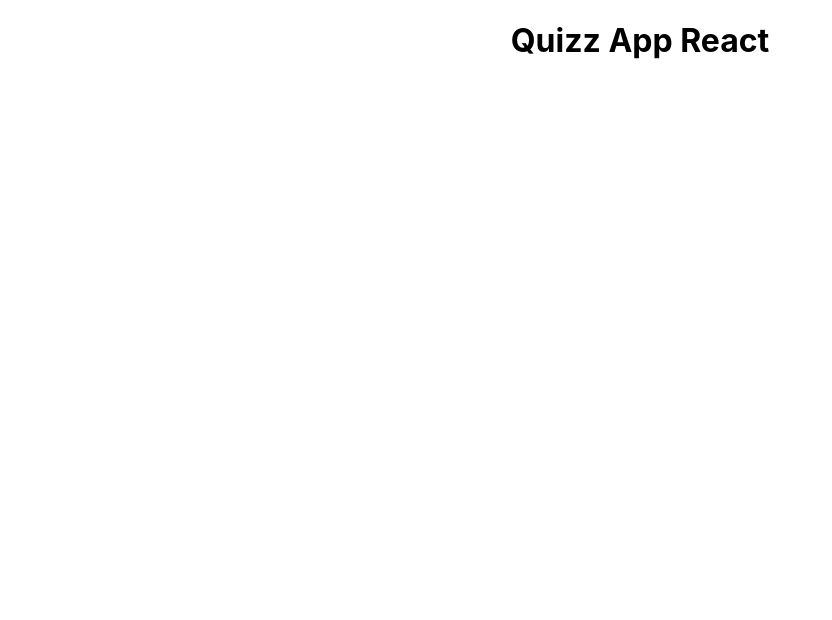
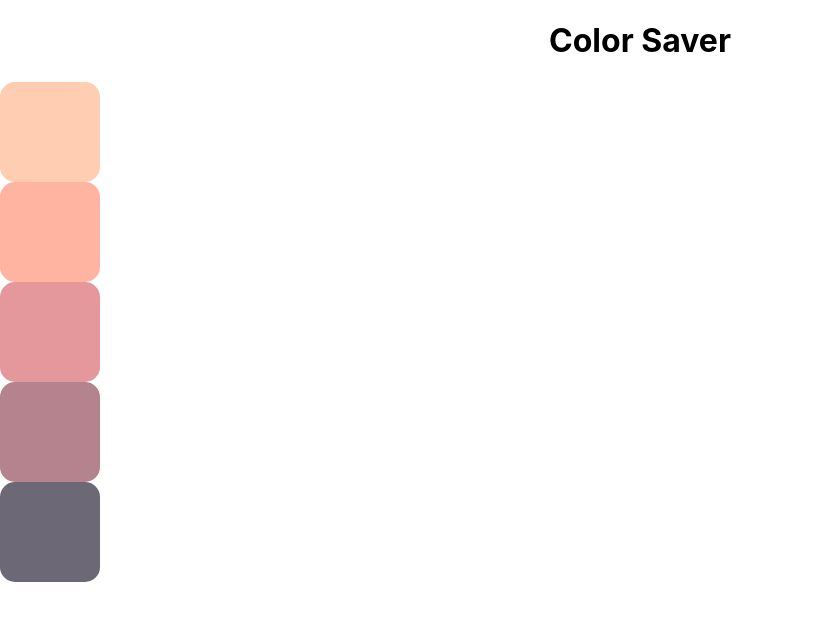
Before and after one commit to Luxa23/color-saver-app, a React (Create React App) app: page / in a window 1280 px wide. Shown: the top 620 px of the page, without its empty margins (0-832 px from the left). Built offline with nearby package versions, Linux system fonts and the light colour scheme.

Commit message:
Create ColorCards

```diff
--- a/src/App.js
+++ b/src/App.js
@@ -1,9 +1,21 @@
-import "./App.css";
+import './App.css';
+import styled from 'styled-components';
+import { colors } from './db';
+
+const StyledColorCard = styled.div`
+  width: 100px;
+  height: 100px;
+  background-color: ${({ backgroundColor = 'hotpink' }) => backgroundColor};
+  border-radius: 15px;
+`;
 
 function App() {
   return (
     <div className="App">
-      <h1>Quizz App React</h1>
+      <h1>Color Saver</h1>
+      {colors.map(color => {
+        return <StyledColorCard backgroundColor={color}></StyledColorCard>;
+      })}
     </div>
   );
 }
--- /dev/null
+++ b/src/db.js
@@ -0,0 +1 @@
+export const colors = ['#FFCDB2', '#FFB4A2', '#E5989B', '#B5838D', '#6D6875'];
```
Also changed, not shown: src/components/ColorCard/ColorCard.jsx (added).
